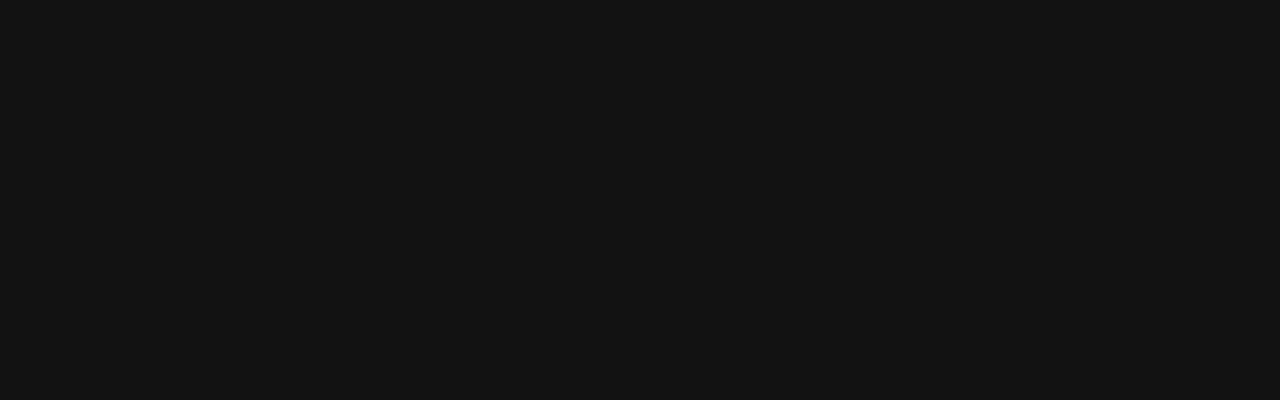
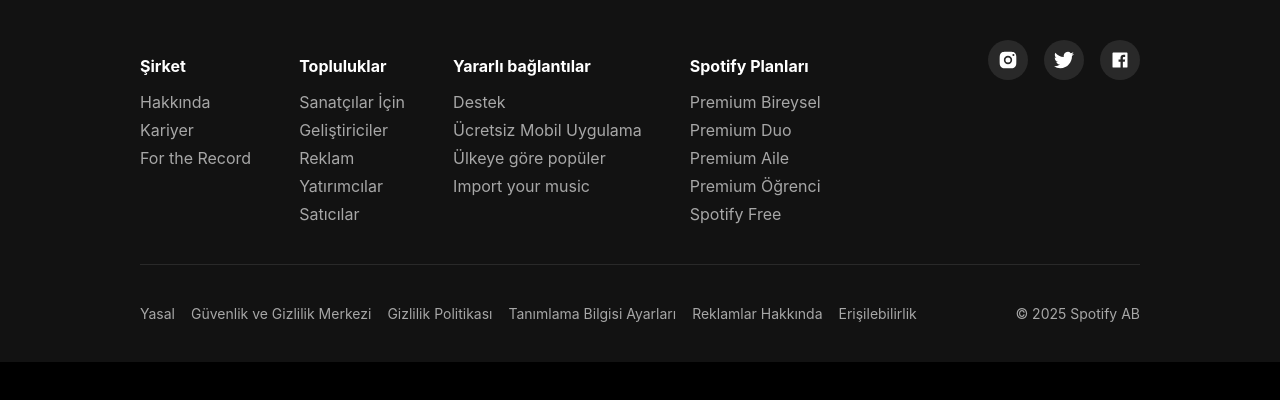
Before and after one commit to ertugrulsertcelik/spotify-dev, a Vue app: page /footer in a window 1280 px wide. Before the commit this address had no page. Shown: the top 400 px of the page. Built offline with nearby package versions, Linux system fonts and the light colour scheme; the HTML template or start-up script is replaced by a standard one.

Commit message:
added footer page

```diff
--- a/src/components/atoms/AppIcon.vue
+++ b/src/components/atoms/AppIcon.vue
@@ -17,6 +17,9 @@
     <path v-if="name === 'chevron-left'" d="M15.54 21.15L5.095 12.23 15.54 3.31l.92.88-9.525 8.04 9.525 8.04-.92.88z" />
     <path v-if="name === 'chevron-right'" d="M8.46 21.15l-.92-.88 9.525-8.04-9.525-8.04.92-.88 10.445 8.92L8.46 21.15z" />
     <path v-if="name === 'play-filled'" d="M7.05 3.606l13.49 7.788a.7.7 0 0 1 0 1.212L7.05 20.394A.7.7 0 0 1 6 19.788V4.212a.7.7 0 0 1 1.05-.606z" />
+    <path v-if="name === 'instagram'" d="M12 2c2.717 0 3.056.01 4.122.06 1.065.05 1.79.217 2.428.465.66.254 1.216.598 1.772 1.153a4.908 4.908 0 0 1 1.153 1.772c.247.637.415 1.363.465 2.428.047 1.066.06 1.405.06 4.122 0 2.717-.01 3.056-.06 4.122-.05 1.065-.218 1.79-.465 2.428a4.883 4.883 0 0 1-1.153 1.772 4.915 4.915 0 0 1-1.772 1.153c-.637.247-1.363.415-2.428.465-1.066.047-1.405.06-4.122.06-2.717 0-3.056-.01-4.122-.06-1.065-.05-1.79-.218-2.428-.465a4.89 4.89 0 0 1-1.772-1.153 4.904 4.904 0 0 1-1.153-1.772c-.248-.637-.415-1.363-.465-2.428C2.013 15.056 2 14.717 2 12c0-2.717.01-3.056.06-4.122.05-1.066.217-1.79.465-2.428a4.88 4.88 0 0 1 1.153-1.772A4.897 4.897 0 0 1 5.45 2.525c.638-.248 1.362-.415 2.428-.465C8.944 2.013 9.283 2 12 2zm0 5a5 5 0 1 0 0 10 5 5 0 0 0 0-10zm6.534-2.25a1.25 1.25 0 1 0 0 2.499 1.25 1.25 0 0 0 0-2.499zM12 9a3 3 0 1 1 0 6 3 3 0 0 1 0-6z" />
+    <path v-if="name === 'twitter'" d="M23.954 4.569a10 10 0 0 1-2.825.775 4.958 4.958 0 0 0 2.163-2.723c-.951.555-2.005.959-3.127 1.184a4.92 4.92 0 0 0-8.384 4.482C7.691 8.094 4.066 6.13 1.64 3.161a4.822 4.822 0 0 0-.666 2.475c0 1.71.87 3.213 2.188 4.096a4.904 4.904 0 0 1-2.228-.616v.061a4.923 4.923 0 0 0 3.946 4.827 4.996 4.996 0 0 1-2.212.085 4.937 4.937 0 0 0 4.604 3.417 9.868 9.868 0 0 1-6.102 2.105c-.39 0-.779-.023-1.17-.067a13.995 13.995 0 0 0 7.557 2.209c9.054 0 13.999-7.496 13.999-13.986 0-.209 0-.42-.015-.63a9.936 9.936 0 0 0 2.46-2.548l-.047-.02z" />
+    <path v-if="name === 'facebook'" d="M20 3H4a1 1 0 0 0-1 1v16a1 1 0 0 0 1 1h8.615v-6.96h-2.338v-2.725h2.338v-2c0-2.325 1.42-3.592 3.5-3.592.699-.002 1.401.034 2.095.107v2.42h-1.435c-1.128 0-1.348.538-1.348 1.325v1.735h2.697l-.35 2.725h-2.348V21H20a1 1 0 0 0 1-1V4a1 1 0 0 0-1-1z" />
   </svg>
 </template>
 
--- /dev/null
+++ b/src/components/molecules/FooterColumn.vue
@@ -0,0 +1,65 @@
+<template>
+  <div class="footer-column">
+    <h3 class="column-title">{{ title }}</h3>
+    <ul class="link-list">
+      <li v-for="(link, index) in links" :key="index" class="link-item">
+        <a :href="link.url" class="footer-link">{{ link.text }}</a>
+      </li>
+    </ul>
+  </div>
+</template>
+
+<script setup lang="ts">
+interface Link {
+  text: string
+  url: string
+}
+
+defineProps({
+  title: {
+    type: String,
+    required: true
+  },
+  links: {
+    type: Array as () => Link[],
+    required: true
+  }
+})
+</script>
+
+<style scoped>
+.footer-column {
+  display: flex;
+  flex-direction: column;
+  gap: 8px;
+}
+
+.column-title {
+  color: white;
+  font-size: 1rem;
+  font-weight: 700;
+  margin-bottom: 8px;
+}
+
+.link-list {
+  list-style: none;
+  padding: 0;
+  margin: 0;
+  display: flex;
+  flex-direction: column;
+  gap: 8px;
+}
+
+.footer-link {
+  color: #a7a7a7;
+  text-decoration: none;
+  font-size: 1rem;
+  font-weight: 400;
+  transition: color 0.2s ease, text-decoration 0.2s ease;
+}
+
+.footer-link:hover {
+  color: white;
+  text-decoration: underline;
+}
+</style>
--- /dev/null
+++ b/src/components/molecules/SocialIconGroup.vue
@@ -0,0 +1,42 @@
+<template>
+  <div class="social-icon-group">
+    <button class="social-btn">
+      <AppIcon name="instagram" size="20" />
+    </button>
+    <button class="social-btn">
+      <AppIcon name="twitter" size="20" />
+    </button>
+    <button class="social-btn">
+      <AppIcon name="facebook" size="20" />
+    </button>
+  </div>
+</template>
+
+<script setup lang="ts">
+import AppIcon from '../atoms/AppIcon.vue'
+</script>
+
+<style scoped>
+.social-icon-group {
+  display: flex;
+  gap: 16px;
+}
+
+.social-btn {
+  background-color: #292929;
+  border: none;
+  border-radius: 50%;
+  width: 40px;
+  height: 40px;
+  display: flex;
+  align-items: center;
+  justify-content: center;
+  cursor: pointer;
+  color: white;
+  transition: background-color 0.2s ease;
+}
+
+.social-btn:hover {
+  background-color: #727272;
+}
+</style>
--- /dev/null
+++ b/src/components/organisms/AppFooter.vue
@@ -0,0 +1,169 @@
+<template>
+  <footer class="app-footer">
+    <div class="footer-content">
+      <div class="top-section">
+        <div class="columns-container">
+          <FooterColumn
+            title="Şirket"
+            :links="[
+              { text: 'Hakkında', url: '#' },
+              { text: 'Kariyer', url: '#' },
+              { text: 'For the Record', url: '#' }
+            ]"
+          />
+          <FooterColumn
+            title="Topluluklar"
+            :links="[
+              { text: 'Sanatçılar İçin', url: '#' },
+              { text: 'Geliştiriciler', url: '#' },
+              { text: 'Reklam', url: '#' },
+              { text: 'Yatırımcılar', url: '#' },
+              { text: 'Satıcılar', url: '#' }
+            ]"
+          />
+          <FooterColumn
+            title="Yararlı bağlantılar"
+            :links="[
+              { text: 'Destek', url: '#' },
+              { text: 'Ücretsiz Mobil Uygulama', url: '#' },
+              { text: 'Ülkeye göre popüler', url: '#' },
+              { text: 'Import your music', url: '#' }
+            ]"
+          />
+          <FooterColumn
+            title="Spotify Planları"
+            :links="[
+              { text: 'Premium Bireysel', url: '#' },
+              { text: 'Premium Duo', url: '#' },
+              { text: 'Premium Aile', url: '#' },
+              { text: 'Premium Öğrenci', url: '#' },
+              { text: 'Spotify Free', url: '#' }
+            ]"
+          />
+        </div>
+        <div class="social-container">
+          <SocialIconGroup />
+        </div>
+      </div>
+
+      <div class="divider"></div>
+
+      <div class="bottom-section">
+        <ul class="legal-links">
+          <li><a href="#">Yasal</a></li>
+          <li><a href="#">Güvenlik ve Gizlilik Merkezi</a></li>
+          <li><a href="#">Gizlilik Politikası</a></li>
+          <li><a href="#">Tanımlama Bilgisi Ayarları</a></li>
+          <li><a href="#">Reklamlar Hakkında</a></li>
+          <li><a href="#">Erişilebilirlik</a></li>
+        </ul>
+        <div class="copyright">
+          © 2025 Spotify AB
+        </div>
+      </div>
+    </div>
+  </footer>
+</template>
+
+<script setup lang="ts">
+import FooterColumn from '../molecules/FooterColumn.vue'
+import SocialIconGroup from '../molecules/SocialIconGroup.vue'
+</script>
+
+<style scoped>
+.app-footer {
+  background-color: #121212;
+  padding: 40px 32px;
+  color: white;
+}
+
+.footer-content {
+  max-width: 1000px; /* Reduced from 1200px */
+  margin: 0 auto;
+}
+
+.top-section {
+  display: flex;
+  justify-content: space-between;
+  flex-wrap: wrap;
+  gap: 48px;
+  margin-bottom: 40px;
+}
+
+.columns-container {
+  display: flex;
+  flex-wrap: wrap;
+  gap: 48px;
+  flex: 1;
+}
+
+.social-container {
+  display: flex;
+  align-items: flex-start;
+}
+
+.divider {
+  height: 1px;
+  background-color: #292929;
+  margin-bottom: 40px;
+}
+
+.bottom-section {
+  display: flex;
+  justify-content: space-between;
+  align-items: center;
+  flex-wrap: wrap;
+  gap: 16px;
+  font-size: 0.875rem;
+}
+
+.legal-links {
+  list-style: none;
+  padding: 0;
+  margin: 0;
+  display: flex;
+  flex-wrap: wrap;
+  gap: 16px;
+}
+
+.legal-links a {
+  color: #a7a7a7;
+  text-decoration: none;
+}
+
+.legal-links a:hover {
+  color: white;
+}
+
+.copyright {
+  color: #a7a7a7;
+}
+
+@media (max-width: 900px) {
+  .top-section {
+    flex-direction: column;
+  }
+
+  .social-container {
+    margin-top: 24px;
+  }
+}
+
+@media (max-width: 600px) {
+  .columns-container {
+    flex-direction: column;
+    gap: 32px;
+  }
+
+  .bottom-section {
+    flex-direction: column;
+    align-items: flex-start;
+    gap: 24px;
+  }
+
+  .legal-links {
+    flex-direction: column;
+    gap: 8px;
+  }
+}
+</style>
--- a/src/router/index.ts
+++ b/src/router/index.ts
@@ -32,6 +32,11 @@
       name: 'category',
       component: () => import('../views/CategoryView.vue'),
     },
+    {
+      path: '/footer',
+      name: 'footer',
+      component: () => import('../views/FooterView.vue'),
+    },
   ],
 })
 
--- /dev/null
+++ b/src/views/FooterView.vue
@@ -0,0 +1,23 @@
+<template>
+  <div class="footer-view">
+    <AppFooter />
+  </div>
+</template>
+
+<script setup lang="ts">
+import AppFooter from '../components/organisms/AppFooter.vue'
+</script>
+
+<style scoped>
+.footer-view {
+  min-height: 100vh;
+  background-color: #000; /* Page background */
+  display: flex;
+  flex-direction: column;
+  justify-content: space-between;
+}
+
+.content-spacer {
+  flex: 1;
+}
+</style>
```
